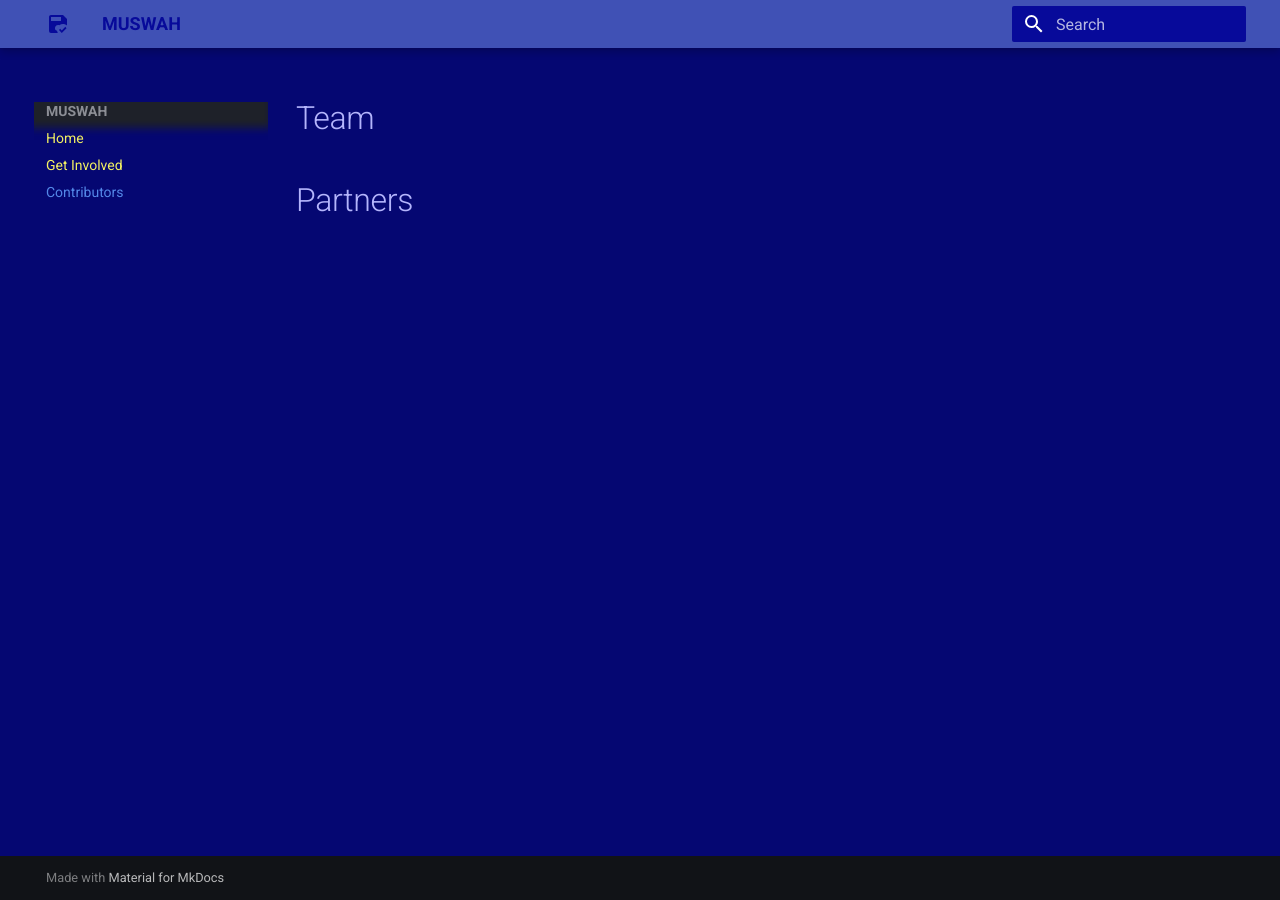
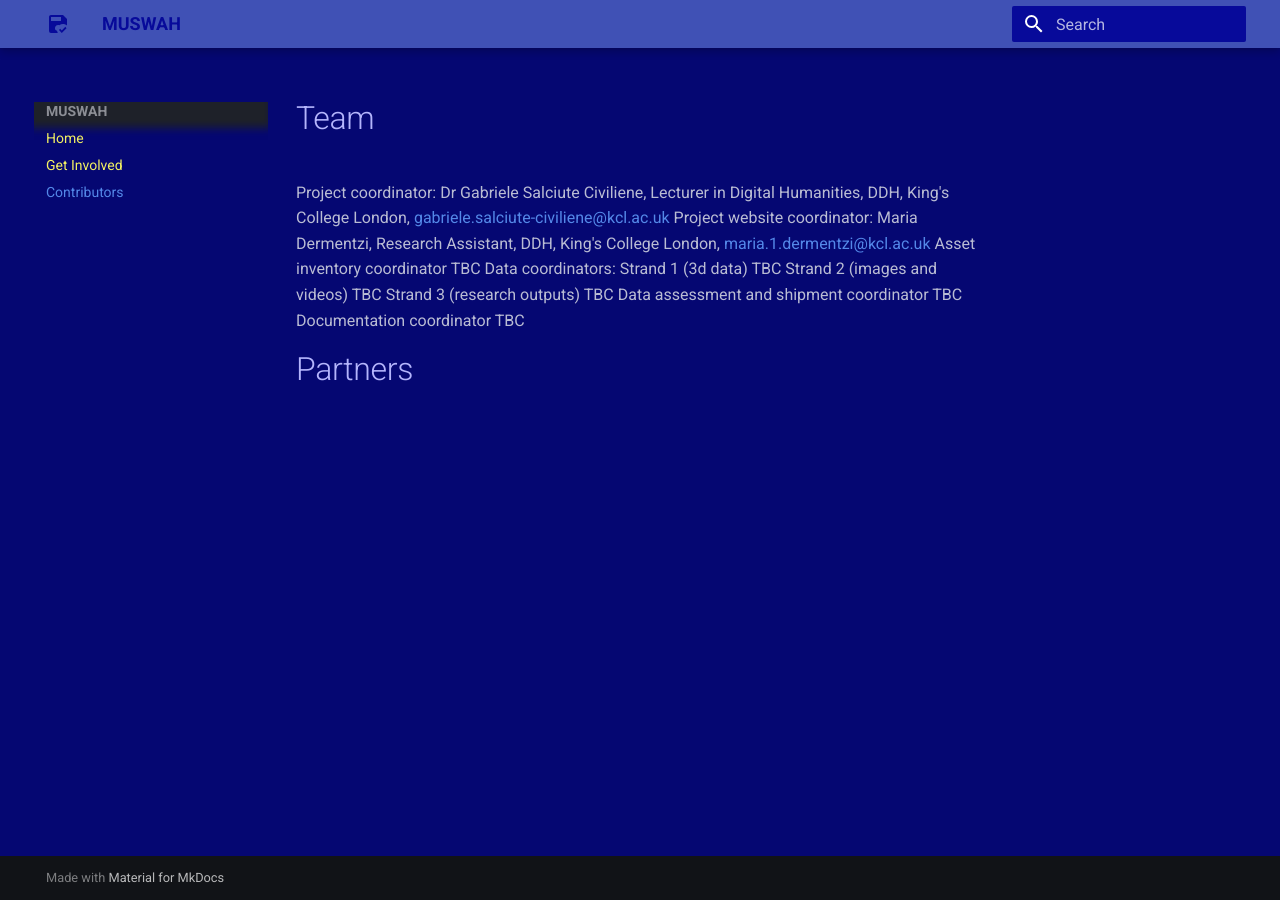
Before and after one commit to gabrielemucho/muswah-mkdocs, an MkDocs documentation site: the page built from docs/contributors.md, in a window 1280 px wide. Built offline with MkDocs 1.6.1 and Material for MkDocs 9.7.7, drawn with Linux system fonts in a browser that asks for light colours.

Commit message:
Update contributors.md

```diff
--- a/docs/contributors.md
+++ b/docs/contributors.md
@@ -1,3 +1,13 @@
 # Team
 
+Project coordinator: Dr Gabriele Salciute Civiliene, Lecturer in Digital Humanities, DDH, King's College London, [gabriele.salciute-civiliene@kcl.ac.uk](mailto:gabriele.salciute-civiliene@kcl.ac.uk)
+Project website coordinator: Maria Dermentzi, Research Assistant, DDH, King's College London, [maria.1.dermentzi@kcl.ac.uk](mailto:maria.1.dermentzi@kcl.ac.uk)
+Asset inventory coordinator TBC
+Data coordinators:
+Strand 1 (3d data) TBC
+Strand 2 (images and videos) TBC
+Strand 3 (research outputs) TBC
+Data assessment and shipment coordinator TBC
+Documentation coordinator TBC
+
 # Partners
```
